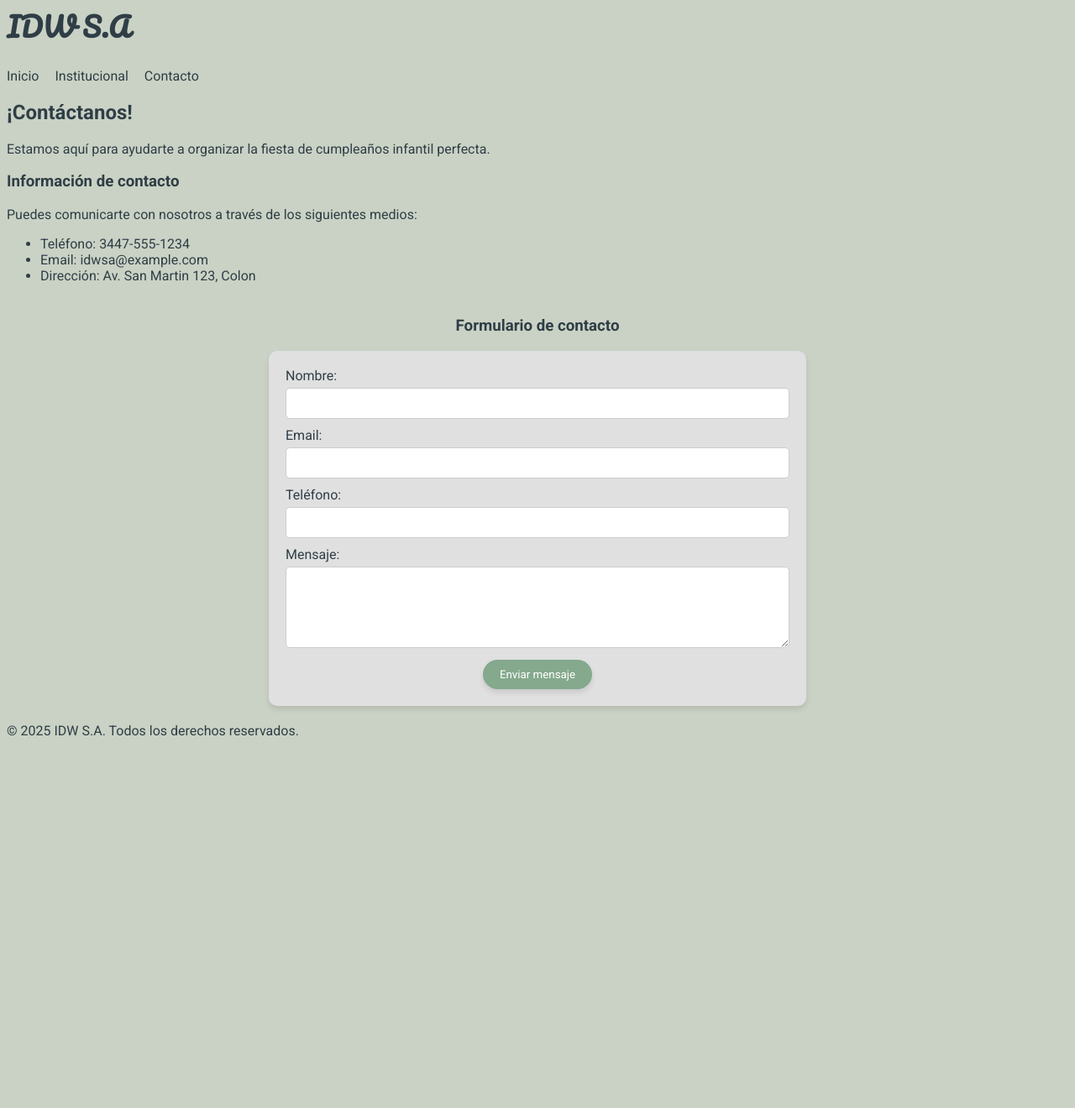
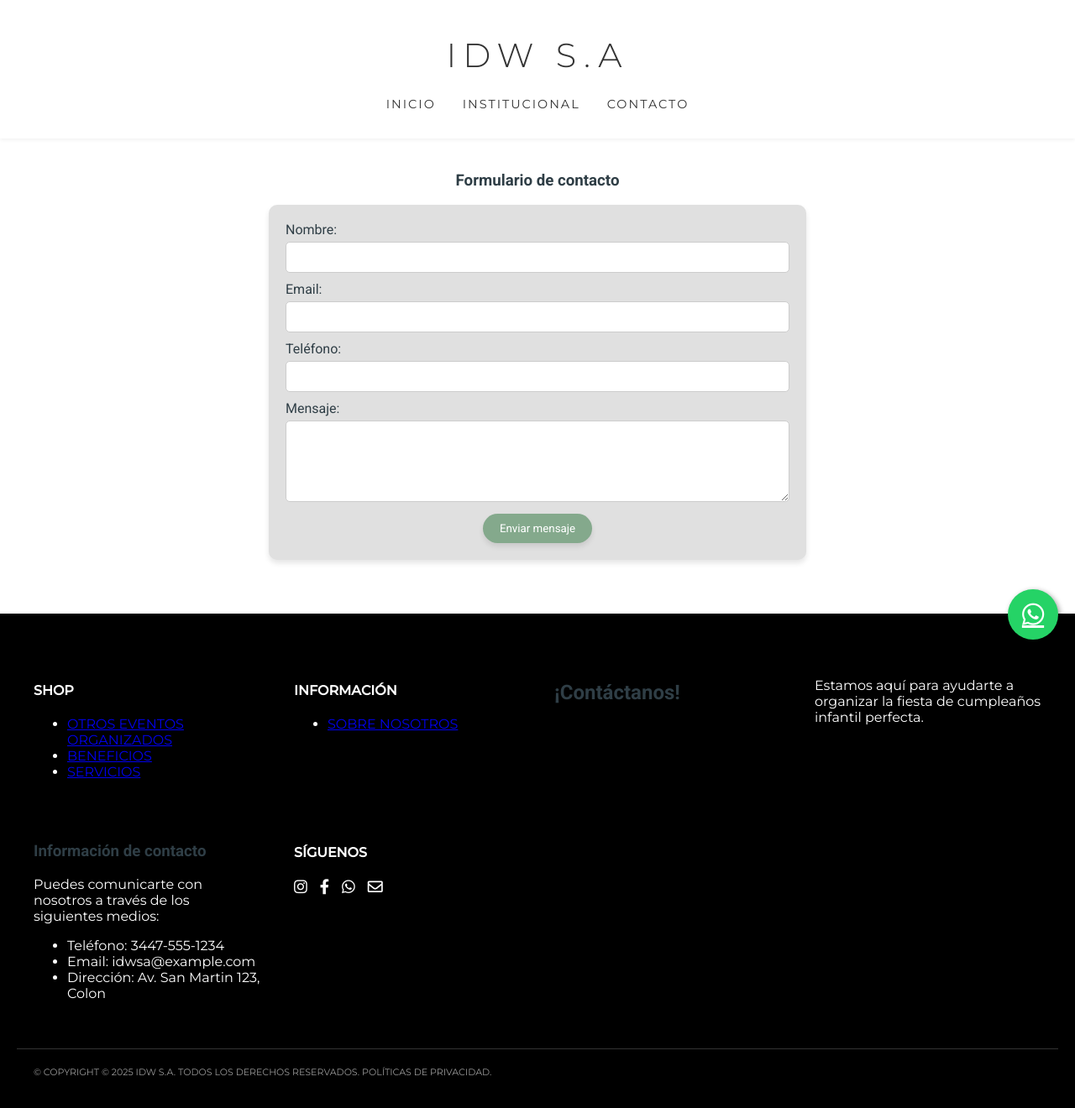
Before and after one commit to natigonnet/Tp-integrador, a plain HTML site: page contacto.html in a window 1280 px wide. Shown: the part 18-1338 px from the top of the page at 84% size. Before the commit the page ends 914 px from the top, so only its background shows below. Drawn offline with Linux system fonts and the light colour scheme.

Commit message:
probando css2

```diff
--- a/contacto.html
+++ b/contacto.html
@@ -4,9 +4,12 @@
     <meta charset="UTF-8">
     <meta name="viewport" content="width=device-width, initial-scale=1.0">
     <title>Contacto - IDW S.A</title>
+    <link href="https://fonts.googleapis.com/css2?family=Montserrat:wght@300;400;500&display=swap" rel="stylesheet">
     <link rel="stylesheet" href="estilos.css">
     <link href="https://fonts.googleapis.com/css2?family=Pacifico&family=Roboto:wght@400;700&display=swap" rel="stylesheet">
     <link href="https://fonts.googleapis.com/css2?family=Caveat&display=swap" rel="stylesheet">
+    <!-- <link href="https://fonts.googleapis.com/css2?family=Bubblegum+Sans&family=Kalam&display=swap" rel="stylesheet"> -->
+    <link rel="stylesheet" href="https://cdnjs.cloudflare.com/ajax/libs/font-awesome/5.15.4/css/all.min.css">
 </head>
 <body>
     <header>
@@ -21,19 +24,6 @@
     </header>
 
     <main>
-        <h2>¡Contáctanos!</h2>
-        <p>Estamos aquí para ayudarte a organizar la fiesta de cumpleaños infantil perfecta.</p>
-
-        <section>
-            <h3>Información de contacto</h3>
-            <p>Puedes comunicarte con nosotros a través de los siguientes medios:</p>
-            <ul>
-                <li>Teléfono: 3447-555-1234</li>
-                <li>Email: idwsa@example.com</li>
-                <li>Dirección: Av. San Martin 123, Colon</li></li>
-            </ul>
-        </section>
-
         <section>
             <div class="form-container">
                 <h3>Formulario de contacto</h3>
@@ -61,7 +51,66 @@
     </main>
 
     <footer>
-        <p>&copy; 2025 IDW S.A. Todos los derechos reservados.</p>
+        <div class="footer-container">
+            <!-- Columna 1 -->
+            <div class="footer-column">
+                <h4>SHOP</h4>
+                <ul>
+                    <li><a href="#">OTROS EVENTOS ORGANIZADOS</a></li>
+                    <li><a href="#">BENEFICIOS</a></li>
+                    <li><a href="#">SERVICIOS</a></li>
+                </ul>
+            </div>
+
+            <!-- Columna 2 -->
+            <div class="footer-column">
+                <h4>INFORMACIÓN</h4>
+                <ul>
+                    <li><a href="#">SOBRE NOSOTROS</a></li>
+                </ul>
+            </div>
+
+            <!-- Columna 3 -->
+            <h2>¡Contáctanos!</h2>
+            <p>Estamos aquí para ayudarte a organizar la fiesta de cumpleaños infantil perfecta.</p>
+
+            <div class="contact-info">
+                <h3>Información de contacto</h3>
+                <p>Puedes comunicarte con nosotros a través de los siguientes medios:</p>
+                <ul>
+                    <li>Teléfono: 3447-555-1234</li>
+                    <li>Email: idwsa@example.com</li>
+                    <li>Dirección: Av. San Martin 123, Colon</li>
+                </ul>
+            </div>
+
+            <!-- Columna 4 - Redes Sociales -->
+            <div class="footer-column">
+                <h4>SÍGUENOS</h4>
+                <div class="social-icons">
+                    <a href="#" class="social-icon">
+                        <i class="fab fa-instagram"></i>
+                    </a>
+                    <a href="#" class="social-icon">
+                        <i class="fab fa-facebook-f"></i>
+                    </a>
+                    <a href="#" class="social-icon">
+                        <i class="fab fa-whatsapp"></i>
+                    </a>
+                    <a href="#" class="social-icon">
+                        <i class="far fa-envelope"></i>
+                    </a>
+                </div>
+            </div>
+        </div>
+        <div class="footer-bottom">
+            <p>&copy; COPYRIGHT © 2025 IDW S.A. TODOS LOS DERECHOS RESERVADOS. POLÍTICAS DE PRIVACIDAD.</p>
+
+        </div>
     </footer>
+
+    <a href="https://wa.me/TUNUMERODEWHATSAPP" class="whatsapp-float" target="_blank">
+        <i class="fab fa-whatsapp"></i>
+    </a>
 </body>
 </html>
--- a/estilos.css
+++ b/estilos.css
@@ -1,13 +1,28 @@
 /* Estilos Globales */
 body {
-    background-color: #cad2c5;
-    color: #2f3e46;
-    font-family: 'Roboto', sans-serif;
+    background-color: #ffffff;
+    color: #333333;
+    font-family: 'Montserrat', sans-serif;
+    margin: 0;
+    padding: 0;
+}
+
+/* Estilos del Header */
+header {
+    text-align: center;
+    padding: 2rem 0;
+    background-color: #ffffff;
+    box-shadow: 0 2px 4px rgba(0,0,0,0.05);
 }
 
 h1 {
-    font-family: 'Pacifico', cursive;
-    color: #2f3e46;
+    font-family: 'Montserrat', sans-serif;
+    font-size: 2.5rem;
+    font-weight: 300;
+    letter-spacing: 8px;
+    text-transform: uppercase;
+    color: #333333;
+    margin-bottom: 1.5rem;
 }
 
 h2, h3 {
@@ -19,17 +34,22 @@ h2, h3 {
 nav ul {
     list-style-type: none;
     padding: 0;
+    margin: 0;
+    display: flex;
+    justify-content: center;
+    gap: 2rem;
 }
 
 nav ul li {
     display: inline;
-    margin-right: 15px;
 }
 
 nav ul li a {
     text-decoration: none;
-    color: #2f3e46;
-    font-family: 'Roboto', sans-serif;
+    color: #333333;
+    font-size: 0.9rem;
+    letter-spacing: 2px;
+    text-transform: uppercase;
     transition: color 0.3s ease;
 }
 
@@ -64,8 +84,8 @@ form h3 {
     background-color: #d3d3d3; /* Fondo gris para el título */
     padding: 10px;
     border-radius: 5px;
-    text-align: center; /* Centrar el texto del título */
-    width: 100%; /* Asegurar que el título no exceda el formulario */
+    text-align: center;
+    width: 100%;
 }
 
 form label {
@@ -105,3 +125,128 @@ form button:hover {
     background-color: #52796f;
     transform: translateY(-2px);
 }
+
+/* Estilos del Footer */
+footer {
+    background-color: #000000;
+    color: #ffffff;
+    padding: 60px 0 20px;
+    margin-top: 4rem;
+}
+
+.footer-container {
+    max-width: 1200px;
+    margin: 0 auto;
+    padding: 0 20px;
+    display: grid;
+    grid-template-columns: repeat(4, 1fr);
+    gap: 40px;
+}
+
+.footer-section h4 {
+    color: #ffffff;
+    font-family: 'Montserrat', sans-serif;
+    font-size: 12px;
+    font-weight: 400;
+    letter-spacing: 1px;
+    margin-bottom: 20px;
+    text-transform: uppercase;
+}
+
+.footer-section ul {
+    list-style: none;
+    padding: 0;
+    margin: 0;
+}
+
+.footer-section ul li {
+    margin-bottom: 10px;
+}
+
+.footer-section ul li,
+.footer-section ul li a {
+    color: #999;
+    text-decoration: none;
+    font-size: 12px;
+    transition: color 0.3s ease;
+}
+
+.footer-section ul li a:hover {
+    color: #ffffff;
+}
+
+/* Sección de redes sociales */
+.footer-section.social {
+    justify-self: end;
+}
+
+.social-icons {
+    display: flex;
+    gap: 15px;
+    margin-top: 15px;
+}
+
+.social-icon {
+    color: #ffffff;
+    font-size: 18px;
+    transition: color 0.3s ease;
+}
+
+.social-icon:hover {
+    color: #999;
+}
+
+/* Footer Bottom */
+.footer-bottom {
+    max-width: 1200px;
+    margin: 40px auto 0;
+    padding: 20px;
+    border-top: 1px solid #333;
+    text-align: left;
+}
+
+.footer-bottom p {
+    color: #999;
+    font-size: 11px;
+    margin: 0;
+}
+
+/* WhatsApp flotante */
+.whatsapp-float {
+    position: fixed;
+    bottom: 20px;
+    right: 20px;
+    background-color: #25D366;
+    color: white;
+    border-radius: 50%;
+    width: 60px;
+    height: 60px;
+    display: flex;
+    align-items: center;
+    justify-content: center;
+    font-size: 30px;
+    box-shadow: 2px 2px 6px rgba(0,0,0,0.4);
+    z-index: 1000;
+    transition: all 0.3s ease;
+}
+
+.whatsapp-float:hover {
+    transform: scale(1.1);
+}
+
+/* Responsive */
+@media (max-width: 768px) {
+    .footer-container {
+        grid-template-columns: repeat(2, 1fr);
+    }
+
+    .footer-section.social {
+        justify-self: start;
+    }
+}
+
+@media (max-width: 480px) {
+    .footer-container {
+        grid-template-columns: 1fr;
+    }
+}
```
